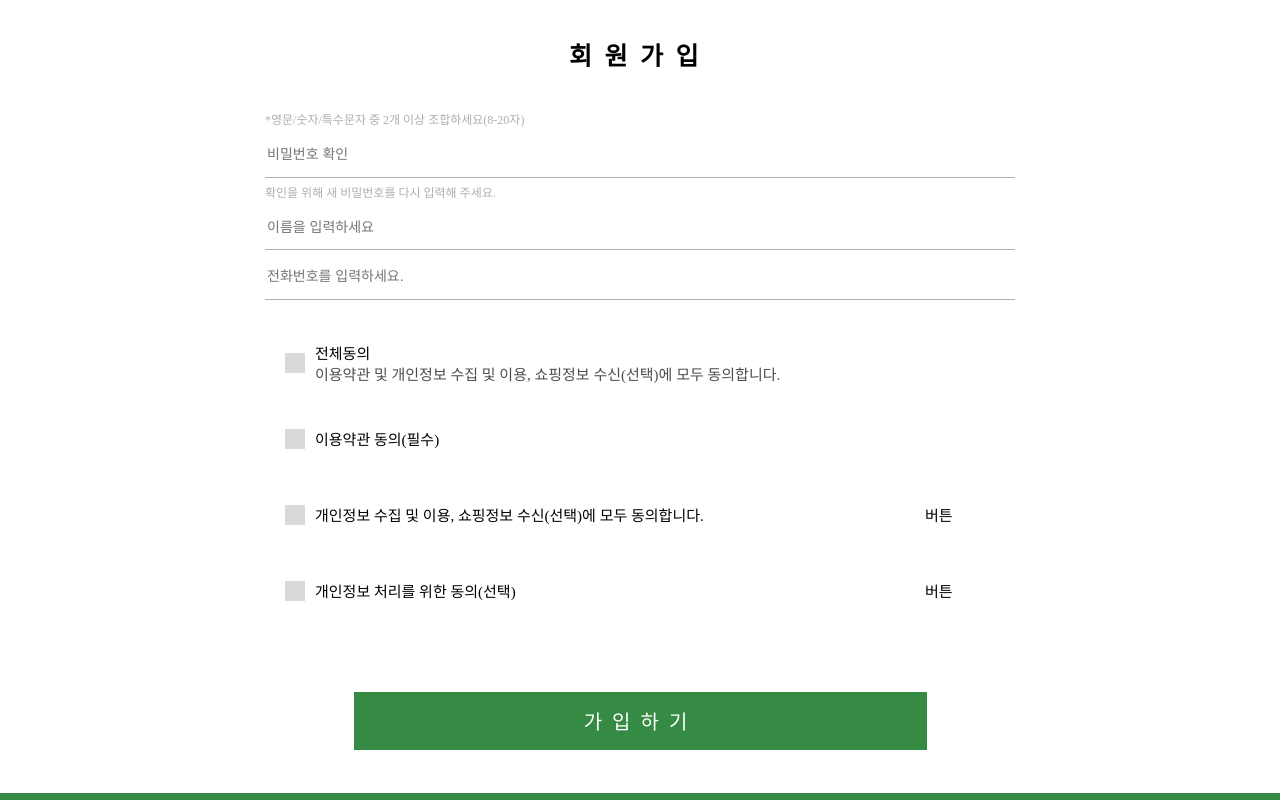
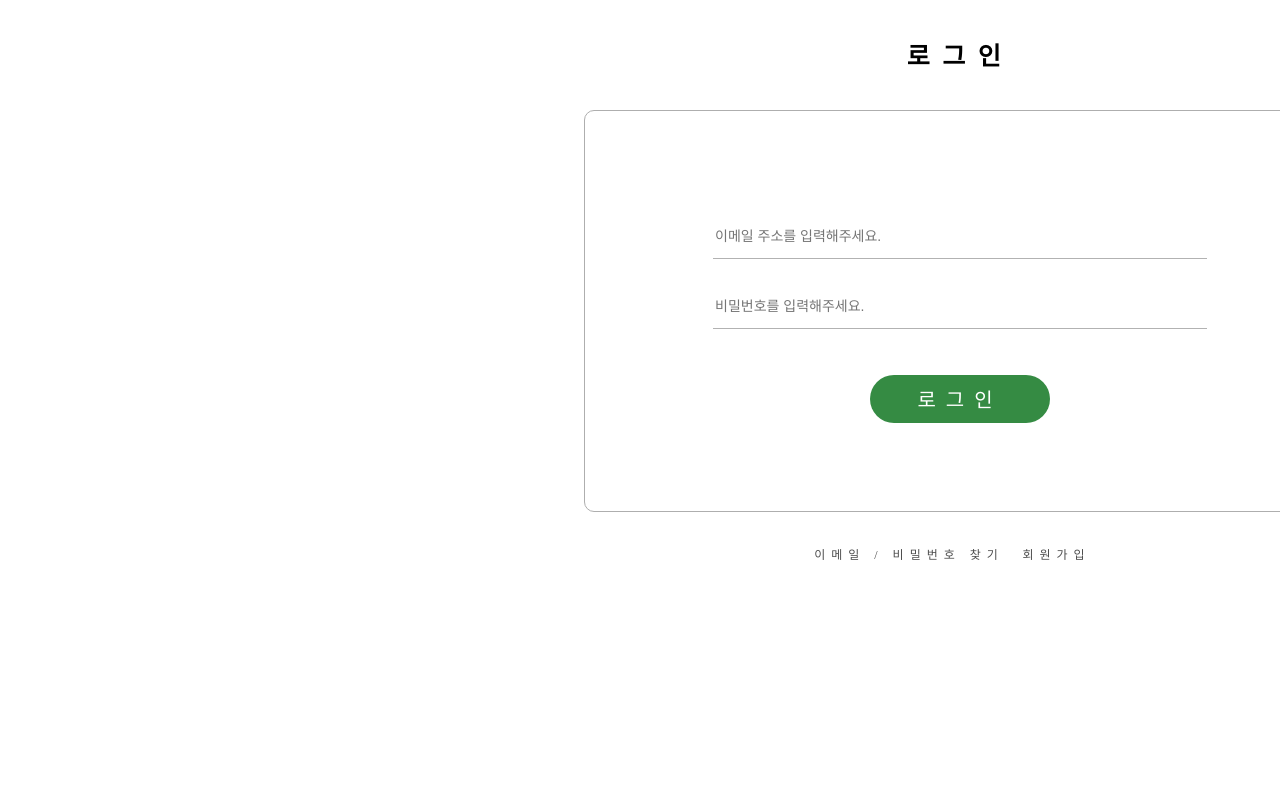
Before and after one commit to Recipe-Platform-Project/recipe-platform-front, a React (Create React App) app: page /authentication in a window 1280 px wide. Shown: the part 380-1180 px from the top of the page. Built offline with nearby package versions, Linux system fonts and the light colour scheme; a web font is replaced by a local one.

Commit message:
23.11.06.Authentication-update

```diff
--- a/src/App.tsx
+++ b/src/App.tsx
@@ -15,9 +15,9 @@ function App() {
     <Routes>
       <Route element={<Container />}>
         <Route path='/' element={<Main />} />
-        <Route path='/membership' element={<Membership />} />
-        <Route path='/authentication' element={<Authentication />} />
-        <Route path='/user' element={<User />} />
+        <Route path='/membership/' element={<Membership />} />
+        <Route path='/authentication/' element={<Authentication />} />
+        <Route path='/user/' element={<User />} />
         <Route path='*' element={<h1>404 Not Found</h1>} />
       </ Route>
     </Routes>
--- a/src/components/InputBox/style.css
+++ b/src/components/InputBox/style.css
@@ -1,5 +1,5 @@
 .inputbox {
-    margin: 0;
+    margin: 10px;
 }
 
 .inputbox-label {
--- a/src/layouts/Footer/index.tsx
+++ b/src/layouts/Footer/index.tsx
@@ -11,8 +11,11 @@ export default function Footer() {
 
 
     //          event handler: 푸터 Hidden 처리              //
+    if(locationNow.pathname ==="/Authentication/") return null;
     if(locationNow.pathname ==="/Authentication") return null;
+    if(locationNow.pathname ==="/user/") return null;
     if(locationNow.pathname ==="/user") return null;
+    if(locationNow.pathname ==="/membership/") return null;
     if(locationNow.pathname ==="/membership") return null;
 
 
--- a/src/layouts/Header/index.tsx
+++ b/src/layouts/Header/index.tsx
@@ -13,9 +13,9 @@ export default function Header() {
 
 
   //          event handler: 헤더 Hidden 처리       //
-  if(locationNow.pathname ==="/Authentication") return null;
-  if(locationNow.pathname ==="/user") return null;
-  if(locationNow.pathname ==="/membership") return null;
+  if(locationNow.pathname ==="/Authentication/") return null;
+  if(locationNow.pathname ==="/user/") return null;
+  if(locationNow.pathname ==="/membership/") return null;
 
   //          event handler: 메인 로고 버튼 클릭 이벤트 처리         //
   const onMainLogoClickHandler = () => {
--- a/src/views/Authentication/index.tsx
+++ b/src/views/Authentication/index.tsx
@@ -1,8 +1,9 @@
-import React, { useRef, useState } from 'react'
+import React, { KeyboardEvent, useRef, useState } from 'react'
 import "./style.css"
 import { useCookies } from 'react-cookie';
 import InputBox from 'components/InputBox'
 import useUserStore from 'stores/user.store';
+import { useNavigate } from 'react-router-dom';
 
 
 export default function Authentication() {
@@ -12,8 +13,15 @@ export default function Authentication() {
     //          state: 쿠키 상태          //
     const [cookies, setCookie] = useCookies();
     //          state: 화면 상태          //
-    const [view, setView] = useState<'sign-in' | 'sign-up'>('sign-in');
+    const [view, setView] = useState<'SignIn' | 'SignUp'>('SignIn');
 
+    //          state: 비밀번호 상태            //
+    const passwordRef = useRef<HTMLInputElement | null>(null);
+
+    //              function: navigate                  //
+    const navigate = useNavigate();
+
+    //              component: 로그인 컴포넌트              //
     const SignIn = () => {
 
         //          state: 비밀번호 입력 요소 참조 상태          //
@@ -31,7 +39,38 @@ export default function Authentication() {
         const [error, setError] = useState<boolean>(false);
 
 
+        //              event handler: Login Button Click Event                //
+        const onFoundUserClickHandler = () => {
+            navigate("/UserFound");
+        }
 
+        //              event handler: SignUp Button Click Event                //
+        const onSignUpClickHandler = () => {
+            setView('SignUp');
+        }
+        //              event handler: SignIn Press Enter Key               //
+        const onEmailKeyDownHandler = (event: KeyboardEvent<HTMLInputElement>) => {
+            if (event.key !== 'Enter') return;
+            if (!passwordRef.current) return;
+            passwordRef.current.focus();
+          }
+
+        //          event handler: 비밀번호 인풋 key down 이벤트 처리          //
+        const onPasswordKeyDownHanlder = (event: KeyboardEvent<HTMLInputElement>) => {
+            if (event.key !== 'Enter') return;
+            onSignInButtonClickHandler();
+        }
+
+        //          event handler: SignIn Button Click Event            //
+        const onSignInButtonClickHandler = () => {
+            navigate('/');
+        }
+
+        // //          event handler: 로그인 버튼 클릭 이벤트 처리          //
+        // const onSignInButtonClickHandler = () => {
+        //     const requestBody: SignInRequestDto = {email, password};
+        //     signInRequest(requestBody).then(signInResponse);
+        // }
         //          render: 로그인 화면 랜더                 //
 
                 return(
@@ -47,38 +86,44 @@ export default function Authentication() {
                         <div className='sign-in-container'>
                             <div className='sign-in-place-container'>
                                 <div className='sign-in-place'>
-                                    <InputBox type="text" placeholder='이메일' label={''} error={false} value={''} setValue={function (value: React.SetStateAction<string>): void {
-                                        throw new Error('Function not implemented.')
-                                    } }/>
-                                    <InputBox type="text" placeholder='비밀번호' label={''} error={false} value={''} setValue={function (value: React.SetStateAction<string>): void {
-                                        throw new Error('Function not implemented.')
-                                    } }/>
+                                    <InputBox label='' type='text' placeholder='이메일 주소를 입력해주세요.' error={error} value={email} setValue={setEmail} onKeyDown={onEmailKeyDownHandler} />
+                                    <InputBox ref={passwordRef} label='' type={passwordType} placeholder='비밀번호를 입력해주세요.' error={error} value={password} setValue={setPassword} onKeyDown={onPasswordKeyDownHanlder} />
                                 </div>
-                            <div className='input-button'>{"로그인"}</div>
+                            <div className='input-button-box' onClick={onSignInButtonClickHandler}>
+                                <div className='input-button'>{"로그인"}</div>
+                            </div>
                         </div>
                         </div>
                         <div className='find-button-container'>
-                            <div className='find-button'>{"이메일 / 비밀번호 찾기"}</div>
-                            <div className='find-button'>{"회원가입"}</div>
+                            <div className='user-find-button' onClick={onFoundUserClickHandler}>{"이메일 / 비밀번호 찾기"}</div>
+                            <div className='user-sign-up-button' onClick={onSignUpClickHandler}> {"회원가입"}</div>
                         </div>
                     </div>
                 )
 
             }
 
+//                 component: 회원가입 컴포넌트                     //
+    const SignUp = () => {
+        //          state: 입력한 이메일 상태          //
+    const [email, setEmail] = useState<string>('');
+        //          state: 입력한 비밀번호 상태          //
+        const [password, setPassword] = useState<string>('');
+        //          state: 비밀번호 인풋 타입 상태          //
+        const [passwordType, setPasswordType] = useState<'text' | 'password'>('password');
+        //          state: 로그인 에러 상태          //
+        const [error, setError] = useState<boolean>(false);
 
-    const SignUp = () => {
-
-        //         component: AllCheckbox 컴포넌트             //
+        //         state: AllCheckbox 상태             //
         const [isAllCheck, setAllCheck] = useState<boolean>(false);
 
-        //         component: SelectCheckbox 컴포넌트             //
+        //         state: SelectCheckbox 상태             //
         const [isCollectCheck, setCollectCheck] = useState<boolean>(false);
 
-        //         component: ProcessingCheckbox 컴포넌트             //
+        //         state: ProcessingCheckbox 상태             //
         const [isProcessingCheck, setProcessingCheck] = useState<boolean>(false);
 
-        //         component: ProcessingCheckbox 컴포넌트             //
+        //         state: ProcessingCheckbox 상태             //
         const [isEssentialCheck, setEssentialCheck] = useState<boolean>(false);
 
         //         event handler: 전체 체크박스 버튼 핸들러              //
@@ -104,6 +149,12 @@ export default function Authentication() {
             setProcessingCheck(!isProcessingCheck);
           }
 
+        //         event handler: 회원가입 버튼 클릭 이벤트                 //
+        const onSignInClickHandler = () => {
+            setView('SignIn');
+        }
+
+
         //         render: 회원가입 화면 랜더               //
 
         return(
@@ -118,10 +169,10 @@ export default function Authentication() {
                 </div>
                 <div className='sign-up-container'>
                     <div className='sign-up-box'>
-                        {/* <InputBox label='이메일 주소' type='text' placeholder='이메일 주소를 입력해주세요.' error={error} value={email} setValue={setEmail} onKeyDown={onEmailKeyDownHandler} />
+                        <InputBox label='' type='text' placeholder='이메일 주소를 입력해주세요.' error={error} value={email} setValue={setEmail} />
                         <InputBox type="text" placeholder='닉네임을 입력해 주세요' label={''} error={false} value={''} setValue={function (value: React.SetStateAction<string>): void {
                         throw new Error('Function not implemented.')}}/>
-                        <InputBox ref={passwordRef} label='비밀번호' type={passwordType} placeholder='비밀번호를 입력해주세요.' error={error} value={password} setValue={setPassword} icon={passwordIcon} onKeyDown={onPasswordKeyDownHanlder} onButtonClick={onPasswordIconClickHandler} /> */}
+                        <InputBox ref={passwordRef} label='' type={passwordType} placeholder='비밀번호를 입력해주세요.' error={error} value={password} setValue={setPassword} />
                         <div className='password-tip'>{"*영문/숫자/특수문자 중 2개 이상 조합하세요(8-20자)"}</div>
                         <InputBox type="text" placeholder='비밀번호 확인' label={''} error={false} value={''} setValue={function (value: React.SetStateAction<string>): void {
                         throw new Error('Function not implemented.')}}/>
@@ -156,9 +207,6 @@ export default function Authentication() {
                                 <div className='agreed-text-container'>
                                     <div className='agreed-check'>{"개인정보 수집 및 이용, 쇼핑정보 수신(선택)에 모두 동의합니다."}</div>
                                 </div>
-                                    <div className='detail-check'>
-                                        <div className='agreed-check'>{"버튼"}</div>
-                                    </div>
                             </div>
                             <div className='agreed-container'>
                                 <div className='check-button' onClick={onProcessingCheckBoxButtonClickHandler}>
@@ -167,14 +215,11 @@ export default function Authentication() {
                                 <div className='agreed-text-container'>
                                     <div className='agreed-check'>{"개인정보 처리를 위한 동의(선택)"}</div>
                                 </div>
-                                <div className='detail-check'>
-                                    <div className='agreed-check'>{"버튼"}</div>
-                                </div>
                             </div>
                         </div>
                     </div>
-                    <div className='sign-up-button-box'>
-                        <div className='sign-up-button'>{"가입하기"}</div>
+                    <div className='user-generate-box' onClick={onSignInClickHandler}>
+                        <div className='user-generate-button'>{"가입하기"}</div>
                     </div>
                 </div>
         )
@@ -182,9 +227,9 @@ export default function Authentication() {
 
 
   return (
-    <>
-    {/* <SignIn /> */}
-    <SignUp/>
-    </>
+    <div>
+    { view === 'SignIn' && <SignIn /> }
+    { view === 'SignUp' && <SignUp /> }
+    </div>
   )
 }
--- a/src/views/Authentication/style.css
+++ b/src/views/Authentication/style.css
@@ -1,6 +1,5 @@
 .sign-in-wrapper {
     display: flex;
-    justify-content: center;
     align-items: center;
     flex-direction: column;
     width: 1920px;
@@ -69,39 +68,63 @@
     text-align: center;
 }
 
+.inputbox{
+    width: 494px;
+    height: 50px;
+    margin-top: 20px;
+}
+
 .sign-in-place {
+    width: 494px;
+    height: 125px;
     display: flex;
     flex-direction: column;
     align-items: center;
     text-align: center;
+    margin-bottom: 50px;
 }
 
+
 .find-button-container {
+    width: 494px;
+    height: 112px;
+
     display: flex;
-    justify-content: space-between;
-    margin: 10px 0;
+    justify-content: center;
+    align-items: center;
+
+    color: rgba(0, 0, 0, 0.70);
+    text-align: center;
+    font-size: 12px;
+    font-style: normal;
+    font-weight: 400;
+    line-height: normal;
+    letter-spacing: 6px;
+
 }
 
-.sign-in-place InputBox {
-    margin: 20px 0; /* 위아래 여백을 조절 */
+.user-find-button{
+    width: 193px;
+    height: 47px;
+
 }
 
-.sign-in-place .input-button {
-    margin: 20px 0; /* 위아래 여백을 조절 */
+.user-find-button:hover{
+    cursor: pointer;
 }
 
-.find-button-container {
-    display: flex;
-    justify-content: space-between;
-    margin: 10px 0;
+.user-sign-up-button{
+    width: 102px;
+    height: 47px;
 }
 
-.find-button {
-    margin: 0 5px;
+.user-sign-up-button:hover{
+    cursor: pointer;
 }
 
-.input-button {
 
+
+.input-button-box{
     border-radius: 30px;
     background: #358B43;
 
@@ -111,7 +134,9 @@
     display: flex;
     justify-content: center;
     align-items: center;
+}
 
+.input-button {
     color: #FFF;
 
     font-size: 20px;
@@ -121,13 +146,8 @@
     letter-spacing: 10px;
   }
 
-  .input-button:hover {
+  .input-button-box:hover {
     cursor: pointer;
-  }
-
-  .input-box {
-    width: 24px;
-    height: 24px;
   }
 
   #sign-up-wrapper{
@@ -243,7 +263,7 @@
 .detail-check{
     display: flex;
 }
-.sign-up-button-box{
+.user-generate-box{
     display: flex;
     width: 750px;
     height: 144px;
@@ -252,7 +272,7 @@
     flex-shrink: 0;
 }
 
-.sign-up-button {
+.user-generate-button {
 
     background: #358B43;
 
@@ -271,3 +291,6 @@
     line-height: normal;
     letter-spacing: 10px;
   }
+  .user-generate-button:hover{
+    cursor: pointer;
+  }
--- a/src/views/Membership/index.tsx
+++ b/src/views/Membership/index.tsx
@@ -1,10 +1,16 @@
-import React from 'react'
+import React, { useState } from 'react'
 import "./style.css"
+import { Navigate, useNavigate } from 'react-router-dom'
 
-export default function index() {
+export default function Membership() {
 
+    //                 component: 보여주는 페이지 지정                  //
+    const [view, setView] = useState<'MembershipWithdrawal' | 'UserFound'>('UserFound');
 
-    const Membership_Withdrawal = () => {
+    //          function: navigate          //
+    const navigate = useNavigate();
+
+    const MembershipWithdrawal = () => {
 //          render: 회원탈퇴 랜더                 //
 
         return(
@@ -48,6 +54,36 @@ export default function index() {
 
     const UserFound = () =>{
 
+
+        //              component: ID Found component            //
+        const [idFoundButton, setIdFoundButton] = useState(true);
+
+        //              component: PW Found component            //
+        const [pwFoundButton, setPwFoundButton] = useState(false);
+
+
+        //              event handler: Found ID Button Click Event          //
+        const foundIdButtonClickHandler = () => {
+            setIdFoundButton(false);
+            setPwFoundButton(true);
+
+        }
+
+        //              event handler: Found PW Button Click Event           //
+        const foundPwButtonClickHandler =() => {
+            setIdFoundButton(true);
+            setPwFoundButton(false);
+        }
+
+
+        //              event handler: Login Button Click Event                //
+        const onSingInLinkClickHandler = () => {
+            navigate("/SignIn");
+        }
+
+
+
+
         return(
             <div id='userfound-page-wrapper'>
                 <div className='userfound-page-header'>
@@ -60,21 +96,21 @@ export default function index() {
                 </div>
                 <div className='userfound-container'>
                     <div className='userfound-title-box'>
-                        <div className='userfound-id'>{"아이디 찾기"}</div>
+                        <div className='userfound-id' onClick={foundIdButtonClickHandler}>{"아이디 찾기"}</div>
                         <div className='userfound-line'></div>
-                        <div className='userfound-pw'>{"비밀번호 찾기"}</div>
+                        <div className='userfound-pw' onClick={foundPwButtonClickHandler}>{"비밀번호 찾기"}</div>
                     </div>
-                    {/* <div className='userfound-email-found-detail-container'>
+                    <div className='userfound-email-found-detail-container'style={{display: pwFoundButton ? "flex" : "none"}}>
                         <div className='userfound-detail-box'>
-                            <input type="text" className='name-box' />
-                            <input type="text" className='email-box' />
+                            <input type="text" className='name-box' placeholder='이름'/>
+                            <input type="text" className='email-box' placeholder='이메일'/>
                             <div className='userfound-tip'>{"가입한 이메일을 정확히 입력하세요."}</div>
                         </div>
                         <div className='userfound-button-box'>
                             <div className='userfound-button'>{"아이디 찾기"}</div>
                         </div>
-                    </div> */}
-                    <div className='userfound-email-result-detail-container'>
+                    </div>
+                    {/* <div className='userfound-email-result-detail-container'>
                         <div className='userfound-email-success-box'>
                             <div className='userfound-email-success-message'><span className='green-text-name'>{"이름 "}</span>{" 회원님의 아이디 입니다."}</div>
                             <div className='userfound-email'>{"개인 계정 : "}<span className='green-text-email'>{"이메일 대입"}</span></div>
@@ -82,27 +118,35 @@ export default function index() {
                                 <div className='userfound-login-button'>{"로그인"}</div>
                             </div>
                         </div>
-                    </div>
-                    <div className='userfound-password-found-detail-container'>
+                    </div> */}
+                    <div className='userfound-password-found-detail-container' style={{display: idFoundButton ? "flex" : "none"}}>
                         <div className='userfound-password-detail-box'>
-                            <input type="text" className='name-box' />
-                            <input type="text" className='email-box' />
+                            <input type="text" className='name-box' placeholder='이름'/>
+                            <input type="text" className='email-box' placeholder='이메일' />
                             <div className='userfound-tip'>{"가입한 이메일을 정확히 입력하세요."}</div>
                         </div>
                         <div className='userfound-password-button-box'>
-                            <div className='userfound-password-button'>{"아이디 찾기"}</div>
+                            <div className='userfound-password-button'>{"비밀번호 찾기"}</div>
                         </div>
                     </div>
+                    {/* <div className='userfound-password-result-detail-container'>
+                        <div className='userfound-password-success-box'>
+                            <div className='userfound-password-success-message'><span className='green-text-name'>{"이름 "}</span>{" 회원님의 이메일로 임시 비밀번호가 발송되었습니다."}</div>
+                            <div className='userfound-login-button-box'>
+                                <div className='userfound-login-button'>{"로그인"}</div>
+                            </div>
+                        </div>
+                    </div> */}
                 </div>
             </div>
         )
     }
 
     return (
-    <>
-    {/* <Membership_Withdrawal /> */}
-    <UserFound />
-    </>
+    <div>
+    { view === 'MembershipWithdrawal' && <Membership /> }
+    { view === 'UserFound' && <UserFound /> }
+    </div>
   )
 
 }
--- a/src/views/User/index.tsx
+++ b/src/views/User/index.tsx
@@ -1,11 +1,32 @@
-import React from 'react'
+import React, { useState } from 'react'
 import "./style.css"
+import { useNavigate } from 'react-router-dom';
 
-export default function index() {
+export default function User() {
+    //                 component: 보여주는 페이지 지정                  //
+    const [view, setView] = useState<'UserInfo' | 'PasswordChangePage'>('UserInfo');
+
+    //          function: navigate          //
+    const navigate = useNavigate();
+
+    //                      event handler: move main page                       //
+    const onLogoButtonClickHandler = () => {
+        navigate("/Main");
+    }
 
     const UserInfo = () => {
 
         //                 component: 사용자 정보수정 컴포넌트                     //
+
+        //                 event handler: move Password Chnage Page                     //
+        const onPasswordChangeButtonClickHandler = () => {
+            setView('PasswordChangePage');
+        }
+
+        //                 event handler: move Withdrawal page              //
+        const onWithdrawalButtonClickHandler = () => {
+            navigate("/withdrawal");
+        }
 
 
         //                  render: 사용자 정보 컴포넌트 랜더링                    //
@@ -13,7 +34,7 @@ export default function index() {
 
             <div id='user-update-wrapper'>
                 <div className='user-update-header'>
-                    <div className='user-update-logo-box'>
+                    <div className='user-update-logo-box' onClick={onLogoButtonClickHandler}>
                         <div className='user-update-logo'></div>
                     </div>
                 </div>
@@ -61,7 +82,9 @@ export default function index() {
                                 <div className='nickname-line'></div>
                                 <div className='nickname-input-box'>
                                     <div className='nickname-input-container'>
-                                        <input type="text" />
+                                        <div className='nickname-input-border'>
+                                            <input type="text" className='nickname-input'/>
+                                        </div>
                                         <div className='nickname-button-container'>
                                             <div className='nickname-button-box'>
                                                 <div className='nickname-button-update'>{"수정"}</div>
@@ -77,7 +100,7 @@ export default function index() {
                                 </div>
                                 <div className='password-line'></div>
                                 <div className='password-change-button-container'>
-                                    <div className='password-change-button-box'>
+                                    <div className='password-change-button-box'onClick={onPasswordChangeButtonClickHandler}>
                                         <div className='password-change-button'>{"수정"}</div>
                                     </div>
                                 </div>
@@ -100,7 +123,7 @@ export default function index() {
                                 </div>
                                 <div className='withdrawal-line'></div>
                                 <div className='withdrawal-button-container'>
-                                    <div className='withdrawal-button-box'>
+                                    <div className='withdrawal-button-box'onClick={onWithdrawalButtonClickHandler}>
                                         <div className='withdrawal-button'>{"수정"}</div>
                                     </div>
                                 </div>
@@ -120,7 +143,7 @@ export default function index() {
         return(
             <div id='password-change-page-wrapper'>
                 <div className='password-change-header'>
-                    <div className='password-change-logo-box'>
+                    <div className='password-change-logo-box'onClick={onLogoButtonClickHandler}>
                         <div className='password-change-logo'></div>
                     </div>
                 </div>
@@ -148,9 +171,9 @@ export default function index() {
         }
 
     return (
-        <>
-          {/* <UserInfo /> */}
-          <PasswordChangePage/>
-        </>
+        <div>
+            { view === 'UserInfo' && <UserInfo /> }
+            { view === 'PasswordChangePage' && <PasswordChangePage /> }
+        </div>
       )
 }
```
Also changed, not shown: src/views/Membership/style.css (+114 -3 lines), src/views/User/style.css (+60 -16 lines), src/views/Authentication/assets/Arrow_down.png (added), src/views/Authentication/assets/Arrow_up.png (added).
